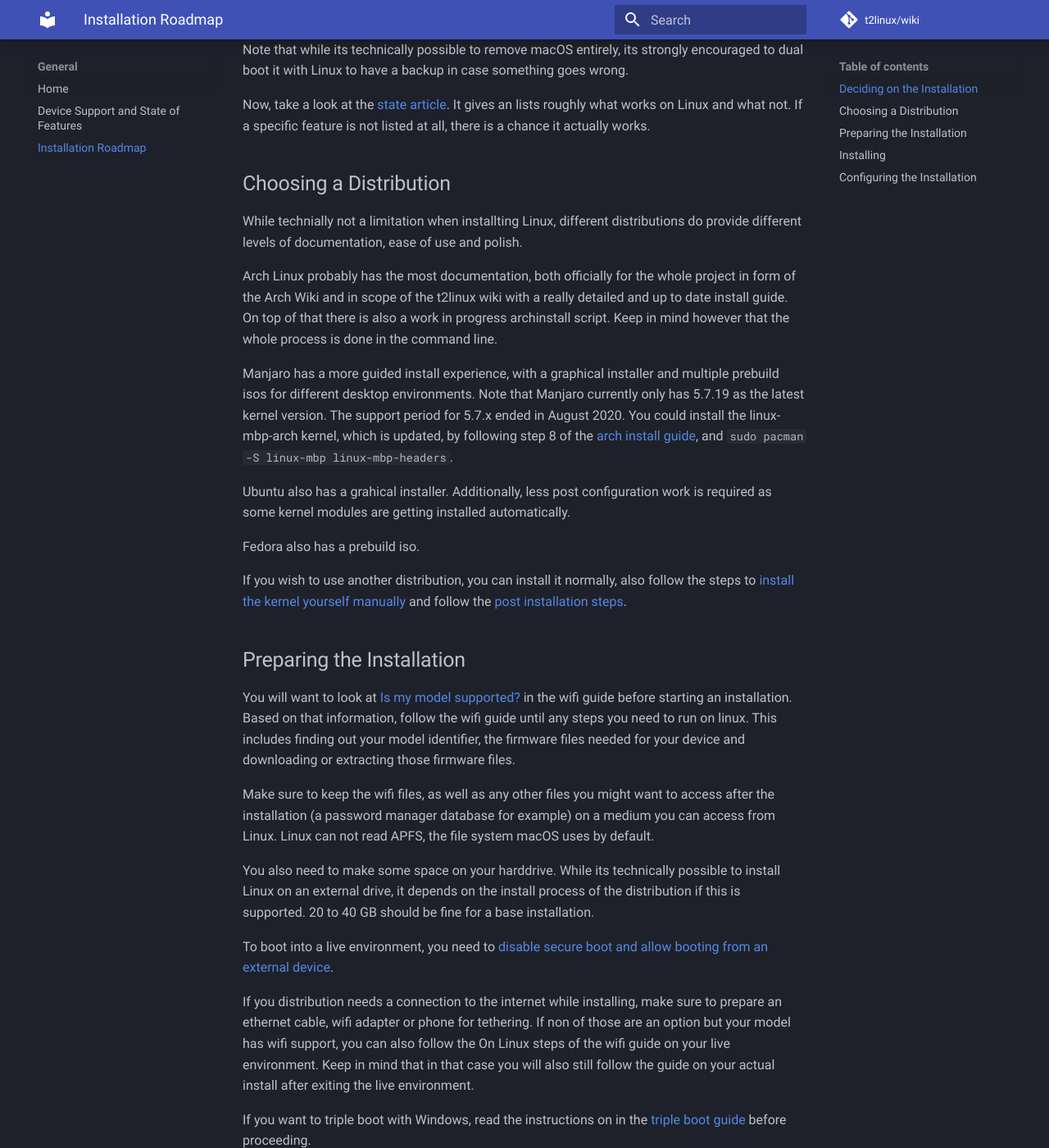
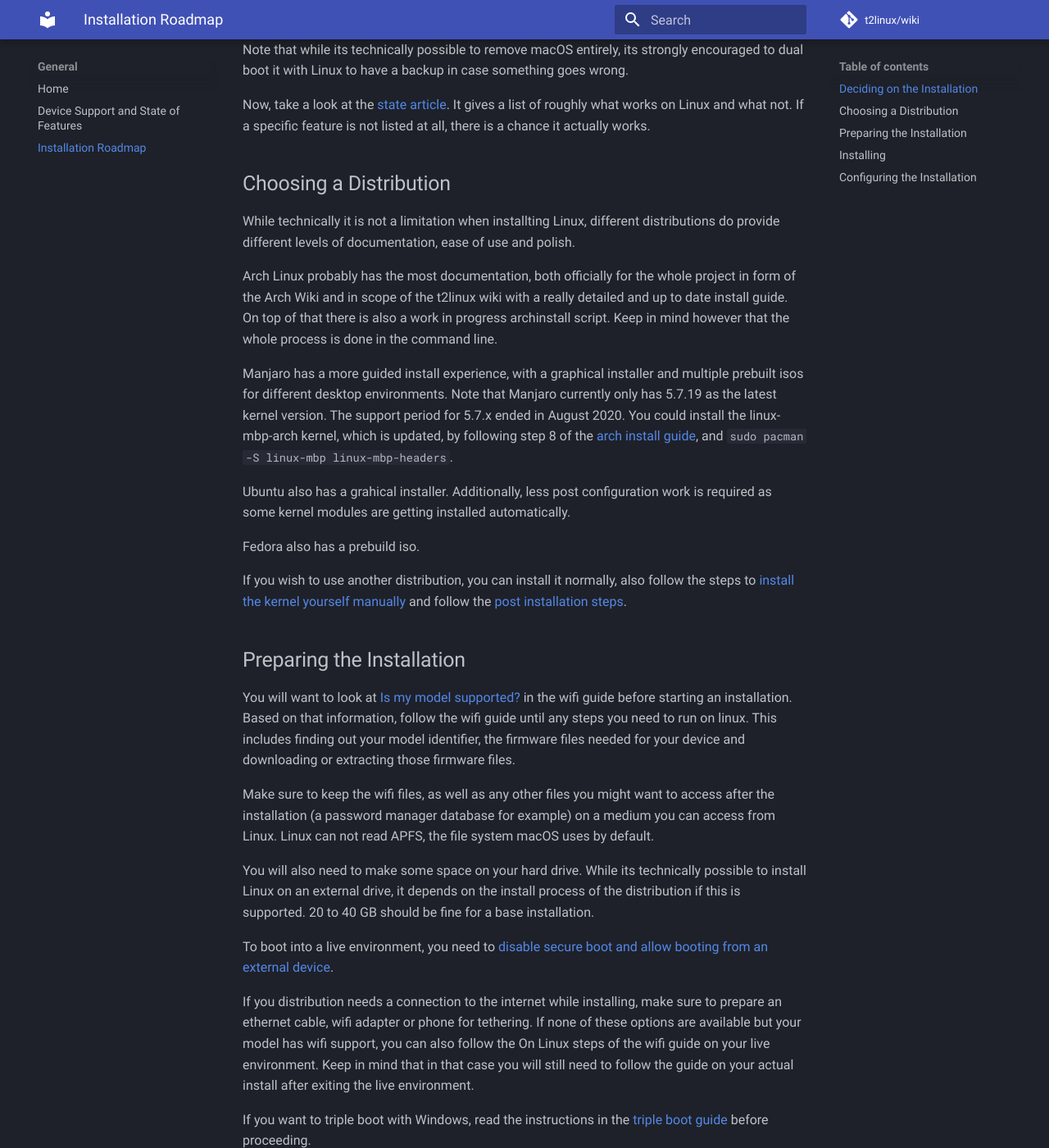
Before and after one commit to t2linux/wiki, an MkDocs documentation site: the page built from docs/roadmap.md, in a window 1280 px wide and 1400 px high, scrolled down 570 px. Shown: the whole window at 82% size. Built offline with MkDocs 1.6.1 and Material for MkDocs 9.7.7, drawn with Linux system fonts in a browser that asks for light colours; comment, search, counter and statistics services are not loaded; some of the changed text lies outside the part shown.

Commit message:
Typos fixed

```diff
--- a/docs/roadmap.md
+++ b/docs/roadmap.md
@@ -8,26 +8,26 @@ get to a working installation.
 Using Linux on a T2 Mac comes with compromises as well as advantages compared to macOS. You will need
 to decide for yourself it its worth it.
 
-Your first consideration should be the risk you are taking. Don't worry, nobody has broke their machine so far by installing
+Your first consideration should be the risk you are taking. Don't worry, nobody has broken their machine so far by installing
 Linux and by following the guides closely you should be able to get everything working even without a lot of knowledge as well.
 Still in case something goes wrong we are not responsible for it, we will try our best to help out however.
 
 Note that while its technically possible to remove macOS entirely, its strongly encouraged to dual boot it with Linux to have
 a backup in case something goes wrong.
 
-Now, take a look at the [state article](https://wiki.t2linux.org/state/). It gives an lists roughly what works on Linux and what not.
+Now, take a look at the [state article](https://wiki.t2linux.org/state/). It gives a list of roughly what works on Linux and what not.
 If a specific feature is not listed at all, there is a chance it actually works.
 
 ## Choosing a Distribution
 
-While technially not a limitation when installting Linux, different distributions do provide different levels of documentation,
+While technically it is not a limitation when installting Linux, different distributions do provide different levels of documentation,
 ease of use and polish.
 
 Arch Linux probably has the most documentation, both officially for the whole project in form of the Arch Wiki and in scope of the
 t2linux wiki with a really detailed and up to date install guide. On top of that there is also a work in progress archinstall script.
 Keep in mind however that the whole process is done in the command line.
 
-Manjaro has a more guided install experience, with a graphical installer and multiple prebuild isos for different desktop environments. Note that Manjaro currently only has 5.7.19 as the latest kernel version. The support period for 5.7.x ended in August 2020.
+Manjaro has a more guided install experience, with a graphical installer and multiple prebuilt isos for different desktop environments. Note that Manjaro currently only has 5.7.19 as the latest kernel version. The support period for 5.7.x ended in August 2020.
 You could install the linux-mbp-arch kernel, which is updated, by following step 8 of the [arch install guide](https://wiki.t2linux.org/distributions/arch/installation/), and `sudo pacman -S linux-mbp linux-mbp-headers`.
 
 Ubuntu also has a grahical installer. Additionally, less post configuration work is required as some kernel modules are getting
@@ -45,16 +45,16 @@ out your model identifier, the firmware files needed for your device and downloa
 
 Make sure to keep the wifi files, as well as any other files you might want to access after the installation (a password manager database for example) on a medium you can access from Linux. Linux can not read APFS, the file system macOS uses by default.
 
-You also need to make some space on your harddrive. While its technically possible to install Linux on an external drive, it depends on the install process of the distribution if this is supported. 20 to 40 GB should be fine for a base installation.
+You will also need to make some space on your hard drive. While its technically possible to install Linux on an external drive, it depends on the install process of the distribution if this is supported. 20 to 40 GB should be fine for a base installation.
 
 To boot into a live environment, you need to [disable secure boot and allow booting from an external device](https://support.apple.com/en-us/HT208198).
 
 If you distribution needs a connection to the internet while installing, make sure to prepare an ethernet cable, wifi adapter or
-phone for tethering. If non of those are an option but your model has wifi support, you can also follow the On Linux steps of the wifi
-guide on your live environment. Keep in mind that in that case you will also still follow the guide on your actual install after exiting
+phone for tethering. If none of these options are available but your model has wifi support, you can also follow the On Linux steps of the wifi
+guide on your live environment. Keep in mind that in that case you will still need to follow the guide on your actual install after exiting
 the live environment.
 
-If you want to triple boot with Windows, read the instructions on in the [triple boot guide](https://wiki.t2linux.org/guides/windows/) before proceeding.
+If you want to triple boot with Windows, read the instructions in the [triple boot guide](https://wiki.t2linux.org/guides/windows/) before proceeding.
 
 ## Installing
 
```
